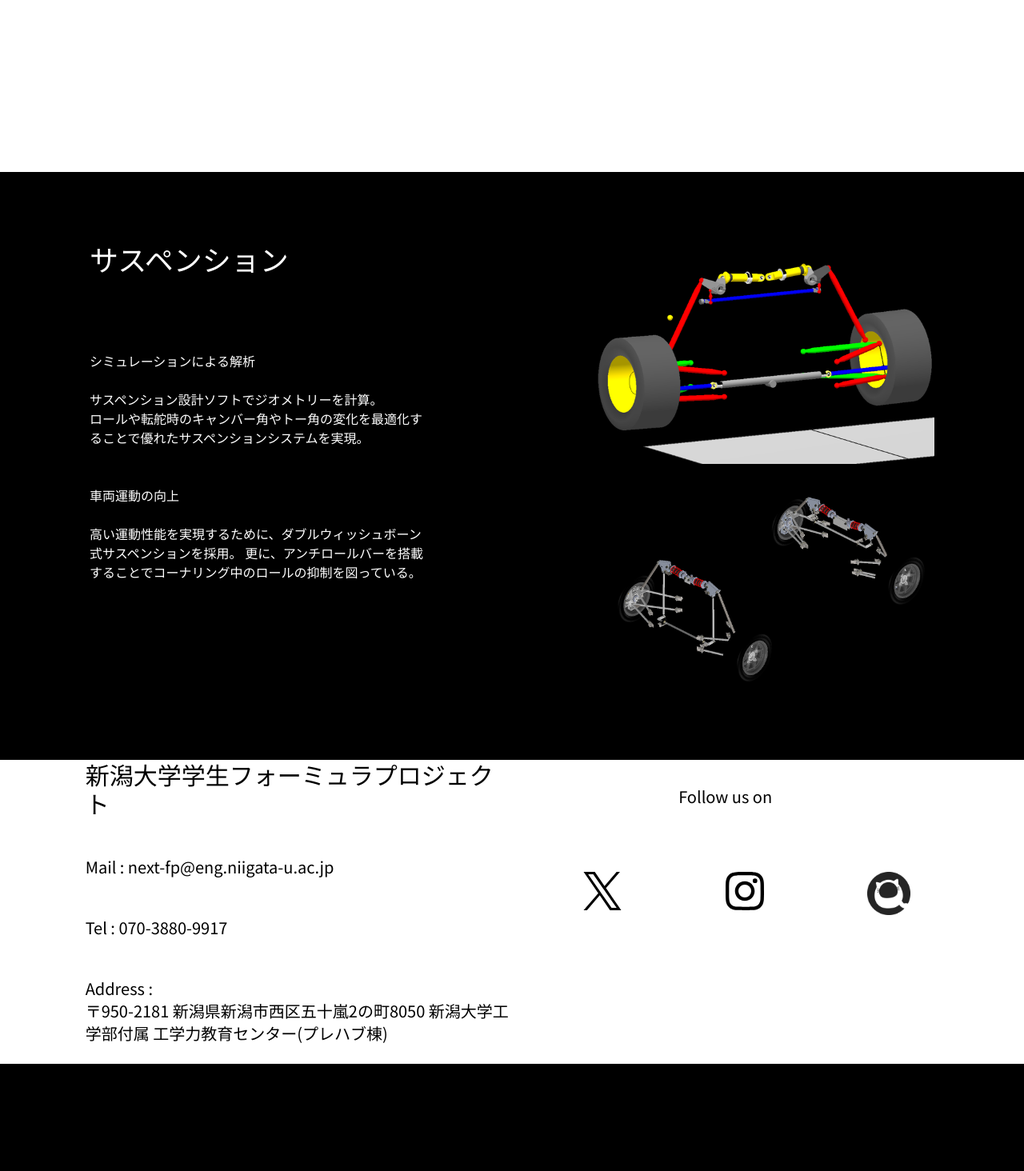
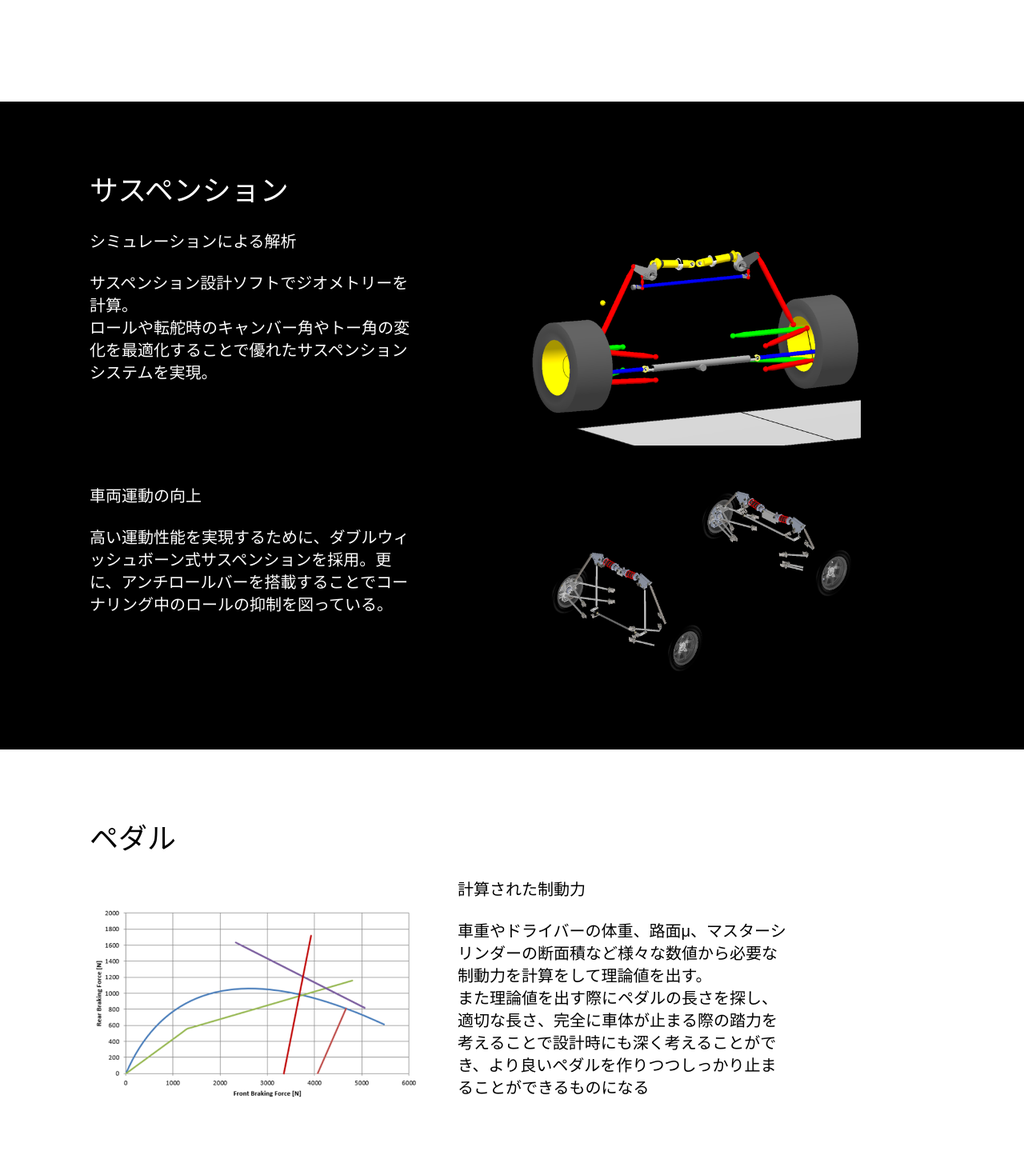
Before and after one commit to nextfp/nextPage, a Next.js app: page /chassis in a window 1280 px wide. Shown: the part 900-2364 px from the top of the page at 80% size. Before the commit the page ends 2230 px from the top, so only its background shows below. Built offline with nearby package versions, Linux system fonts and the light colour scheme.

Commit message:
chassis完成

```diff
--- /dev/null
+++ b/app/chassis/Introduction.tsx
@@ -0,0 +1,81 @@
+import React from "react";
+import Image from "next/image";
+import chassisList from "@/data/chassis";
+
+const Introduction = () => {
+  return (
+    <>
+      {chassisList.map((data) =>
+        data.white ? (
+          <section className="bg-white">
+            <div className="mx-auto max-w-screen-2xl px-28 py-22">
+              <header>
+                <h2 className="text-4xl font-medium text-black mb-8">
+                  {data.title}
+                </h2>
+              </header>
+              <div className="grid grid-cols-12 gap-4 md:gap-12">
+                {data.element.map((element) => (
+                  <>
+                    <Image
+                      className="lg:col-start-1 col-span-full lg:col-span-5 self-end"
+                      src={element.imgSrc}
+                      alt={element.imgAlt}
+                      width={633 * 0.8}
+                      height={415 * 0.8}
+                    />
+                    <div className="col-span-full lg:col-span-5 flex flex-col gap-6">
+                      <h3 className="text-xl text-black">{element.name}</h3>
+                      <p className="text-xl break-all text-black">
+                        {element.description.split("\n").map((line, index) => (
+                          <React.Fragment key={index}>
+                            {line}
+                            <br />
+                          </React.Fragment>
+                        ))}
+                      </p>
+                    </div>
+                  </>
+                ))}
+              </div>
+            </div>
+          </section>
+        ) : (
+          <section className="bg-black">
+            <div className="mx-auto max-w-screen-2xl px-28 py-22">
+              <header>
+                <h2 className="text-4xl font-medium mb-8">{data.title}</h2>
+              </header>
+              <div className="grid grid-cols-12 gap-4 md:gap-12">
+                {data.element.map((element) => (
+                  <>
+                    <div className="col-span-full lg:col-span-5 flex flex-col gap-6">
+                      <h3 className="text-xl">{element.name}</h3>
+                      <p className="text-xl break-all">
+                        {element.description.split("\n").map((line, index) => (
+                          <React.Fragment key={index}>
+                            {line}
+                            <br />
+                          </React.Fragment>
+                        ))}
+                      </p>
+                    </div>
+                    <Image
+                      className="lg:col-start-7 col-span-full lg:col-span-5 self-end"
+                      src={element.imgSrc}
+                      alt={element.imgAlt}
+                      width={633 * 0.8}
+                      height={415 * 0.8}
+                    />
+                  </>
+                ))}
+              </div>
+            </div>
+          </section>
+        )
+      )}
+    </>
+  );
+};
+
+export default Introduction;
--- a/app/chassis/Main.tsx
+++ b/app/chassis/Main.tsx
@@ -1,13 +1,13 @@
 import Title from "./Title";
-import Suspension from "./Suspension";
+import Introduction from "./Introduction";
 
 export default function Main() {
   return (
     <div className="w-full">
       <div className="grid grid-cols-12 gap-8">
-        <main className="col-span-full flex flex-col gap-22" id="main">
+        <main className="col-span-full flex flex-col" id="main">
           <Title />
-          <Suspension />
+          <Introduction />
         </main>
       </div>
     </div>
--- a/app/chassis/Suspension.tsx
+++ /dev/null
@@ -1,54 +0,0 @@
-import Image from "next/image";
-import suspensionBlack from "@/public/chassis/suspensionBlack.png";
-import susprog from "@/public/chassis/susprog.png";
-
-export default function Suspension() {
-  return (
-    <section className="bg-black">
-      <div className="mx-auto max-w-screen-2xl px-28 py-22">
-        <div className="grid grid-cols-5">
-          <div className="col-span-2 flex flex-col gap-16">
-            <header>
-              <h2 className="text-4xl font-medium mb-8">サスペンション</h2>
-            </header>
-            <div className="self-center flex flex-col gap-12">
-              <div className="flex flex-col gap-6">
-                <h3>シミュレーションによる解析</h3>
-                <p>
-                  サスペンション設計ソフトでジオメトリーを計算。
-                  <br />
-                  ロールや転舵時のキャンバー角やトー角の変化を最適化することで優れたサスペンションシステムを実現。
-                </p>
-              </div>
-              <div className="flex flex-col gap-6">
-                <h3>車両運動の向上</h3>
-                <p>
-                  高い運動性能を実現するために、ダブルウィッシュボーン式サスペンションを採用。
-                  更に、アンチロールバーを搭載することでコーナリング中のロールの抑制を図っている。
-                </p>
-              </div>
-            </div>
-          </div>
-          <div className="col-start-4 col-span-2">
-            <center className="flex flex-col gap-8">
-              <Image
-                className="self-end"
-                src={susprog}
-                alt="susprog Image"
-                //width={633 * 0.5}
-                //height={415 * 0.5}
-              />
-              <Image
-                className="self-end"
-                src={suspensionBlack}
-                alt="suspension Image"
-                //width={1331 * 0.3}
-                //height={786 * 0.3}
-              />
-            </center>
-          </div>
-        </div>
-      </div>
-    </section>
-  );
-}
--- a/components/Header.tsx
+++ b/components/Header.tsx
@@ -1,3 +1,5 @@
+import MobileNav from "./MobileNav";
+
 export default function Header() {
   return (
     <header className="sticky top-0 z-50 w-full bg-gradient-to-b from-black py-6">
@@ -6,6 +8,7 @@ export default function Header() {
           <a className="text-4xl font-semibold" href="./">
             Next FP(準備中サイト)
           </a>
+          <div className="hidden md:block">
             <div className="flex gap-4">
               <h4 className="text-xl">スポンサー</h4>
               <h4 className="text-xl">パート紹介</h4>
@@ -14,6 +17,8 @@ export default function Header() {
               </a>
             </div>
           </div>
+          <MobileNav />
+        </div>
       </div>
     </header>
   );
--- /dev/null
+++ b/components/MobileNav.tsx
@@ -0,0 +1,74 @@
+"use client";
+import { useState } from "react";
+import Link from "next/link";
+
+const MobileNav = () => {
+  const [navshow, setNavshow] = useState(false);
+
+  const onToggleNav = () => {
+    setNavshow((status) => {
+      if (status) {
+        document.body.style.overflow = "auto";
+      } else {
+        // スクロール禁止
+        document.body.style.overflow = "hidden";
+      }
+      return !status;
+    });
+  };
+
+  return (
+    <>
+      <button
+        aria-label="Toggle Menu"
+        onClick={onToggleNav}
+        className="md:hidden"
+      >
+        <svg className="h-8 w-8 fill-current" viewBox="0 0 24 24">
+          <path
+            fillRule="evenodd"
+            clipRule="evenodd"
+            d="M4 6H20V8H4V6ZM4 11H20V13H4V11ZM20 16H4V18H20V16Z"
+          />
+        </svg>
+      </button>
+      <div
+        className={`fixed left-0 top-0 z-10 h-full w-full transform opacity-[0.98] bg-gray-950 duration-300 ease-in-out ${
+          navshow ? "translate-x-0" : "translate-x-full"
+        }`}
+      >
+        <div className="flex justify-end">
+          <button
+            className="mr-8 mt-11 h-8 w-8"
+            aria-label="Toggle Menu"
+            onClick={onToggleNav}
+          >
+            <svg
+              xmlns="http://www.w3.org/2000/svg"
+              viewBox="0 0 20 20"
+              fill="currentColor"
+              className="text-gray-900 dark:text-gray-100"
+            >
+              <path
+                fillRule="evenodd"
+                d="M4.293 4.293a1 1 0 011.414 0L10 8.586l4.293-4.293a1 1 0 111.414 1.414L11.414 10l4.293 4.293a1 1 0 01-1.414 1.414L10 11.414l-4.293 4.293a1 1 0 01-1.414-1.414L8.586 10 4.293 5.707a1 1 0 010-1.414z"
+                clipRule="evenodd"
+              />
+            </svg>
+          </button>
+        </div>
+        <nav className="fixed mt-8 h-full">
+          <Link
+            href="/"
+            className="text-2xl font-bold taracking-widest text-gray-100"
+            onClick={onToggleNav}
+          >
+            Home
+          </Link>
+        </nav>
+      </div>
+    </>
+  );
+};
+
+export default MobileNav;
--- /dev/null
+++ b/data/chassis.ts
@@ -0,0 +1,37 @@
+const chassisList = [
+  {
+    title: "サスペンション",
+    white: false,
+    element: [
+      {
+        name: "シミュレーションによる解析",
+        description:
+          "サスペンション設計ソフトでジオメトリーを計算。\n ロールや転舵時のキャンバー角やトー角の変化を最適化することで優れたサスペンションシステムを実現。",
+        imgSrc: "/chassis/susprog.png",
+        imgAlt: "susprog",
+      },
+      {
+        name: "車両運動の向上",
+        description:
+          "高い運動性能を実現するために、ダブルウィッシュボーン式サスペンションを採用。更に、アンチロールバーを搭載することでコーナリング中のロールの抑制を図っている。",
+        imgSrc: "/chassis/suspensionBlack.png",
+        imgAlt: "suspension Image",
+      },
+    ],
+  },
+  {
+    title: "ペダル",
+    white: true,
+    element: [
+      {
+        name: "計算された制動力",
+        description:
+          "車重やドライバーの体重、路面μ、マスターシリンダーの断面積など様々な数値から必要な制動力を計算をして理論値を出す。\n また理論値を出す際にペダルの長さを探し、適切な長さ、完全に車体が止まる際の踏力を考えることで設計時にも深く考えることができ、より良いペダルを作りつつしっかり止まることができるものになる",
+        imgSrc: "/chassis/pedalGraph.png",
+        imgAlt: "pedalGraph",
+      },
+    ],
+  },
+];
+
+export default chassisList;
```
Also changed, not shown: public/chassis/pedalGraph.png (added). Lines whose indentation alone changed are shown as unchanged.
